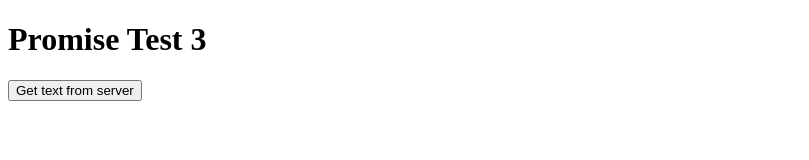
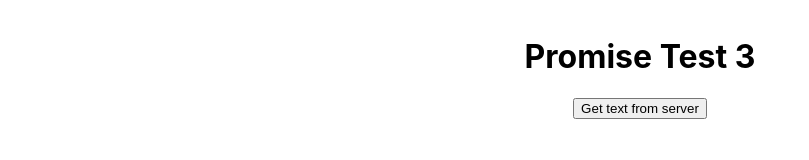
Before and after one commit to Yupiter78/task-js, a plain HTML site: page promise/promise_test_3.html in a window 1280 px wide. Shown: the whole page, without its empty margins (0-809 px from the left). Drawn offline with Linux system fonts and the light colour scheme.

Commit message:
feat: add task promise

```diff
--- /dev/null
+++ b/promise/promise_test_3.css
@@ -0,0 +1,17 @@
+*,
+*::before,
+*::after {
+    box-sizing: border-box;
+}
+
+body {
+    margin: 0;
+    font-family: -apple-system, BlinkMacSystemFont, 'Segoe UI', Roboto,
+    'Helvetica Neue', Arial, sans-serif, 'Apple Color Emoji', 'Segoe UI Emoji',
+    'Segoe UI Symbol';
+    display: flex;
+    align-items: center;
+    justify-content: center;
+    flex-direction: column;
+    padding: 1rem;
+}
--- a/promise/promise_test_3.html
+++ b/promise/promise_test_3.html
@@ -2,7 +2,7 @@
 <html lang="en">
 	<head>
 		<meta charset="UTF-8">
-	<link rel="stylesheet" href="promise_test.css">
+		<link rel="stylesheet" href="promise_test_3.css">
 		<title>Promise Test 3</title>
 	</head>
 	<body>
--- /dev/null
+++ b/promise/promise_test_4.css
@@ -0,0 +1,17 @@
+*,
+*::before,
+*::after {
+    box-sizing: border-box;
+}
+
+body {
+    margin: 0;
+    font-family: -apple-system, BlinkMacSystemFont, 'Segoe UI', Roboto,
+    'Helvetica Neue', Arial, sans-serif, 'Apple Color Emoji', 'Segoe UI Emoji',
+    'Segoe UI Symbol';
+    display: flex;
+    align-items: center;
+    justify-content: center;
+    flex-direction: column;
+    padding: 1rem;
+}
```
Also changed, not shown: promise/promise_test_4.html (+1 -0 lines), promise/promise_test_4.js (+15 -0 lines), promise/promise_test_5.html (added, +11 -0 lines), promise/promise_test_5.js (added, +28 -0 lines). Lines whose indentation alone changed are shown as unchanged.
